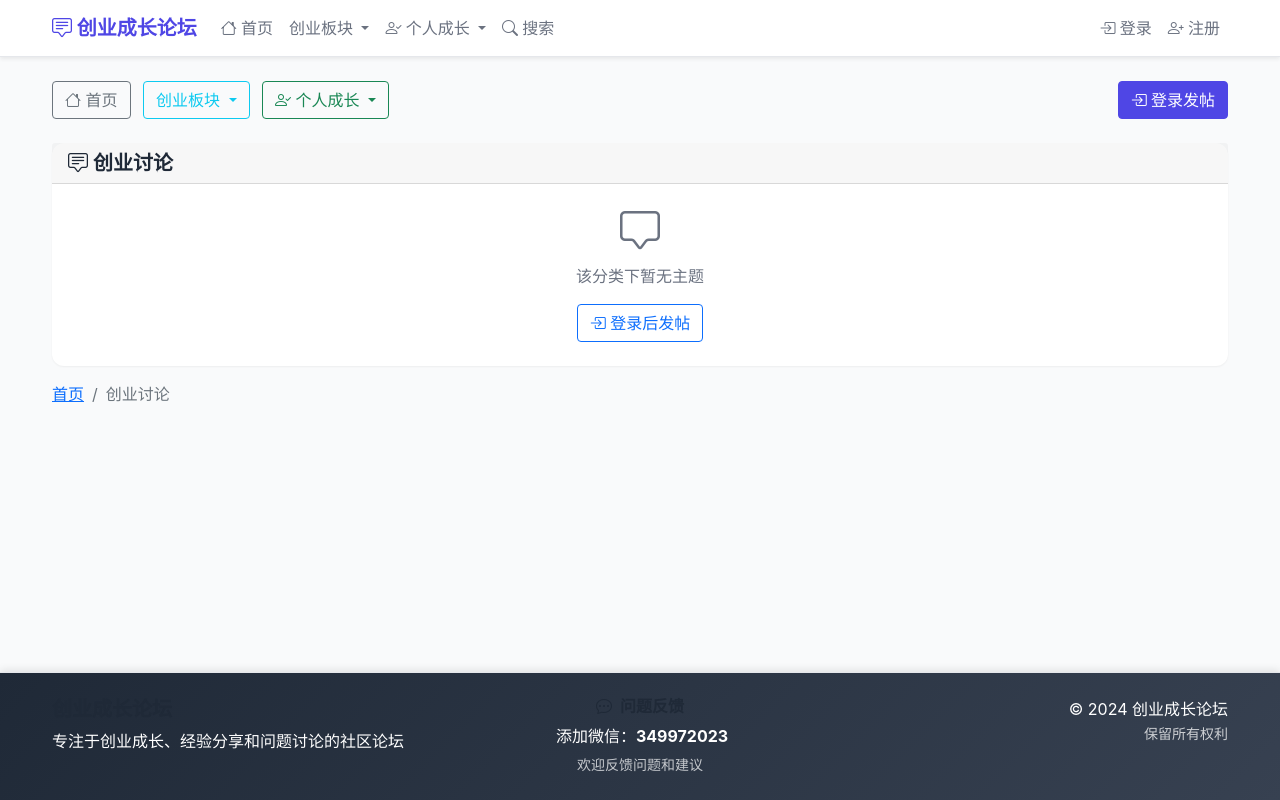
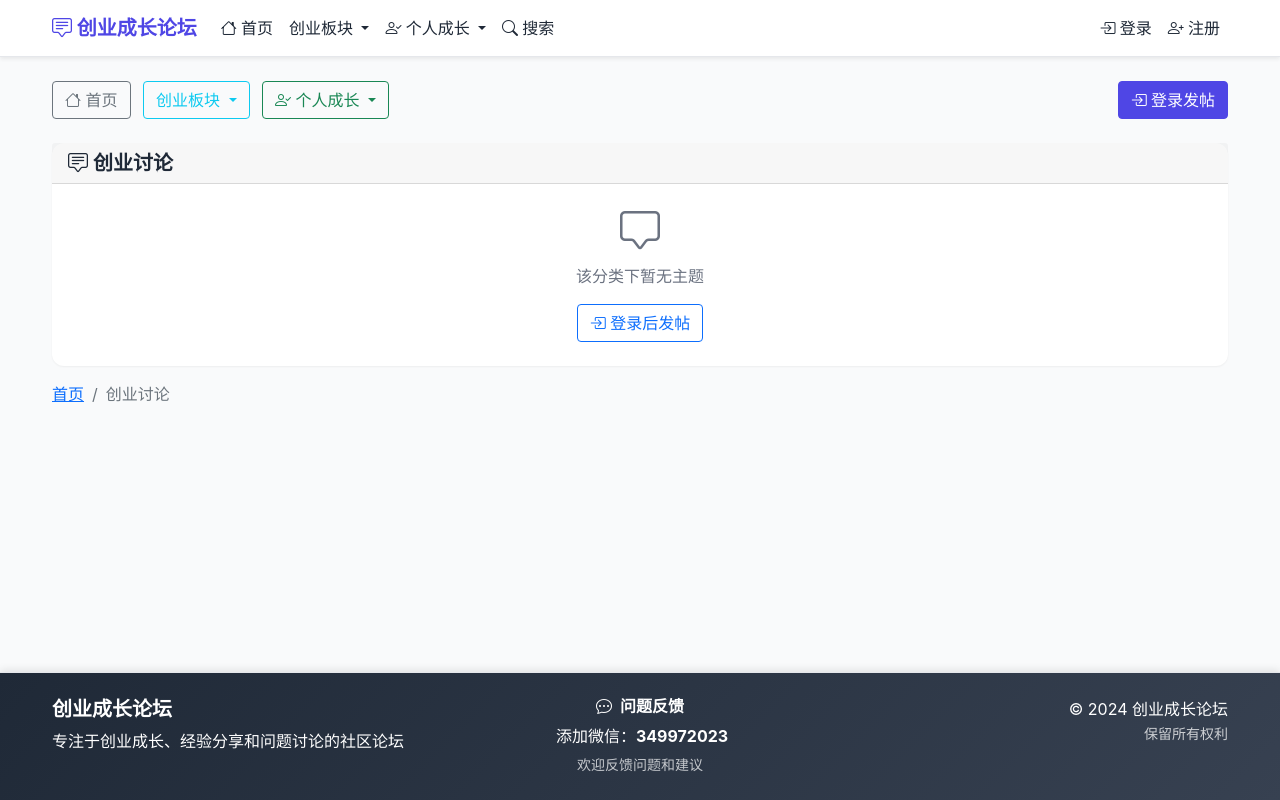
Before and after one commit to VintLin/Curioz, a Django app: page /category/general-business/ in a window 1280 px wide. Run offline with Django 4.2, Linux system fonts and the light colour scheme; data comes from the database, SQL or seed files in the repository; data that the repository does not hold is empty; some libraries are stand-ins or nearby versions.

Commit message:
更新README.md文档，添加项目特性、技术栈、安装和运行指南、主要功能、配置说明、部署指南等详细信息；修改base.html样式，调整导航链接颜色和页脚标题颜色。

```diff
--- a/templates/base.html
+++ b/templates/base.html
@@ -45,7 +45,7 @@
         }
 
         .nav-link {
-            color: var(--text-secondary) !important;
+            color: var(--text-primary) !important;
             font-weight: 500;
             transition: color 0.2s ease;
         }
@@ -122,7 +122,7 @@
         }
 
         .nav-tabs .nav-link.active {
-            background-color: var(--primary-color);
+            /* background-color: var(--primary-color); */
             color: white;
             border-bottom: 2px solid var(--primary-color);
         }
@@ -183,6 +183,14 @@
             padding: 2rem 0;
             border-top: 1px solid var(--border-light);
             box-shadow: 0 -2px 8px rgba(0, 0, 0, 0.1);
+        }
+        .footer h1,
+        .footer h2,
+        .footer h3,
+        .footer h4,
+        .footer h5,
+        .footer h6 {
+            color: white !important;
         }
 
         .container {
```
Also changed, not shown: README.md, 2 other files.
